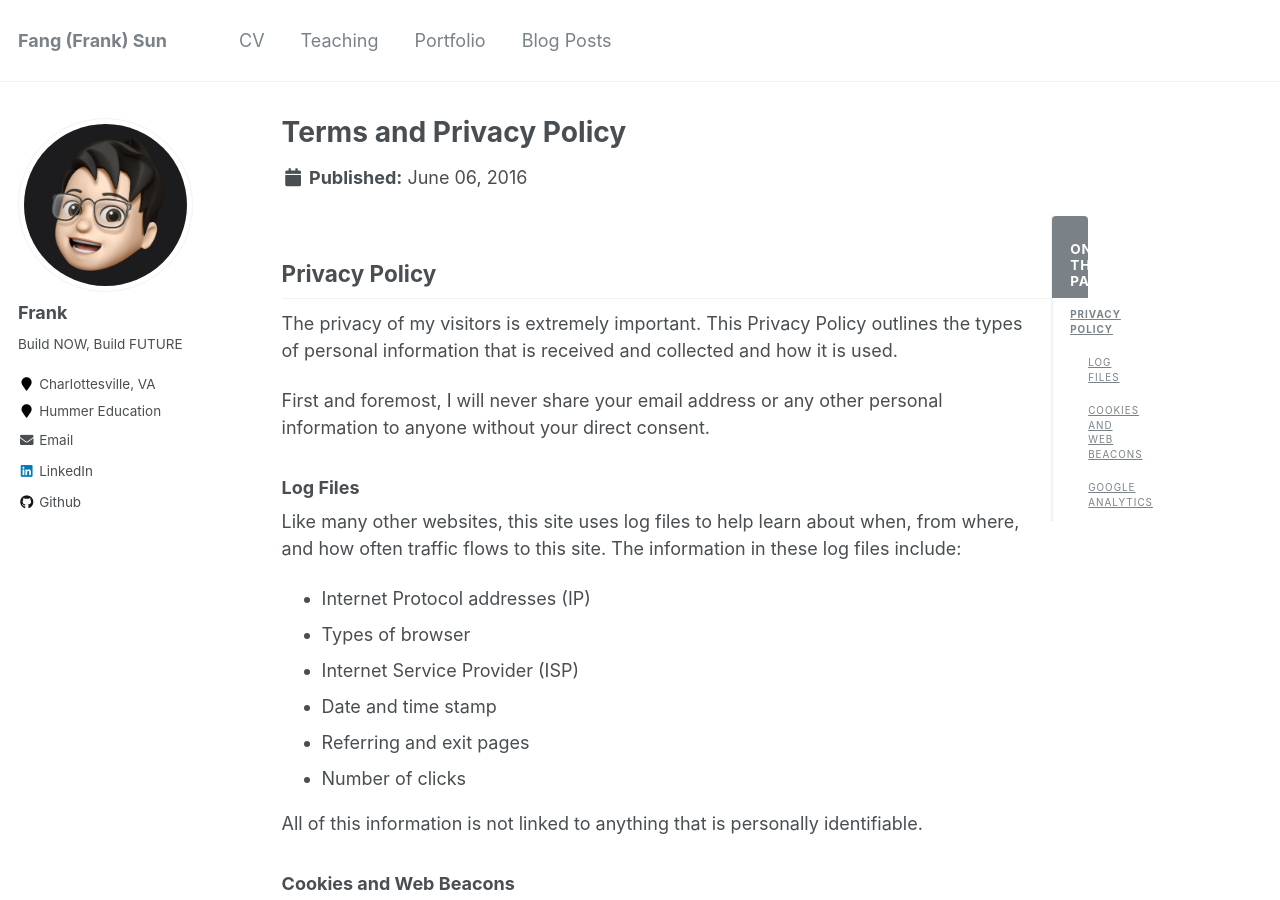
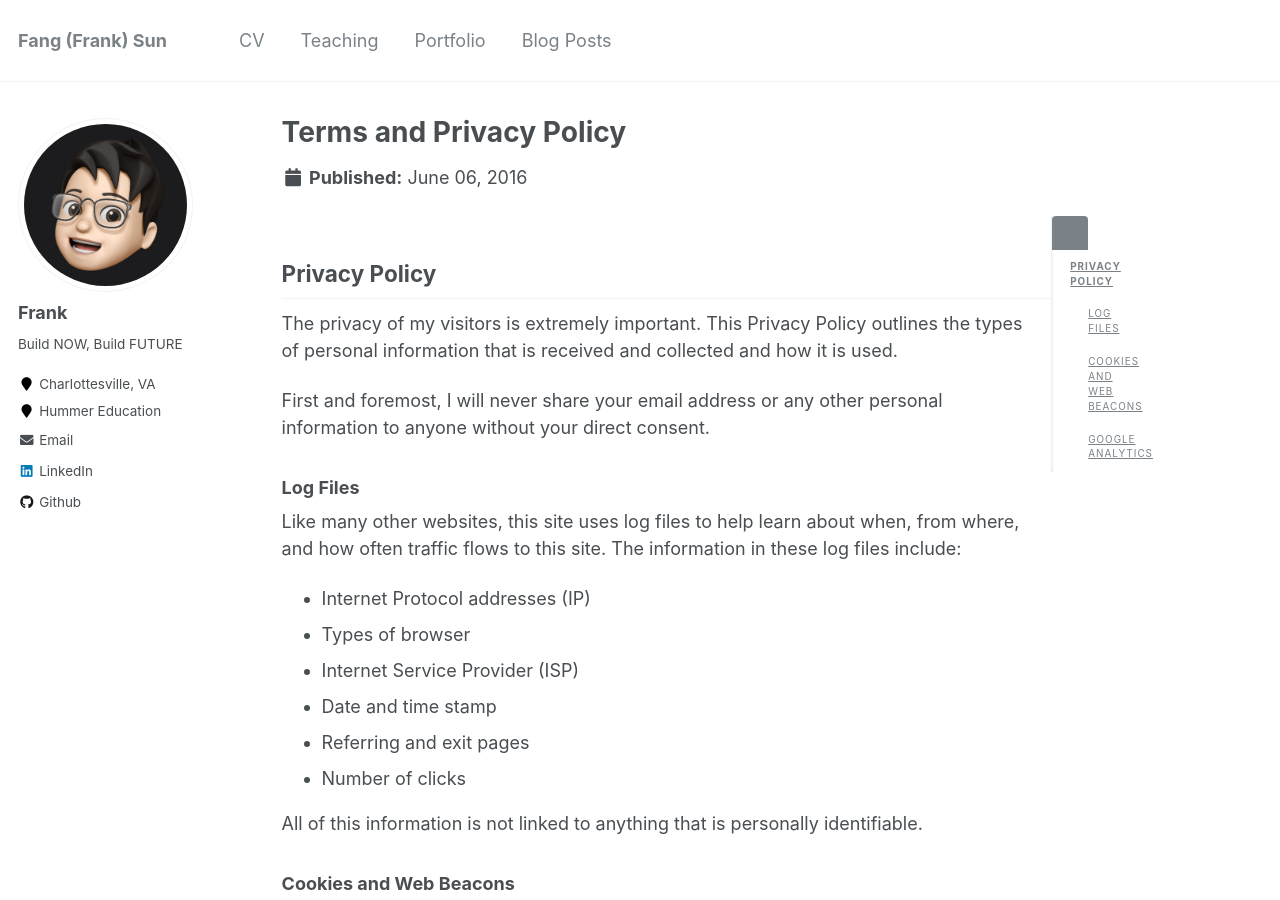
Before and after one commit to FangFrankSun/AcademicPage, a Jekyll site: the page built from _pages/terms.md, in a window 1280 px wide and 900 px high. Built offline with Jekyll 4.4.1, drawn with Linux system fonts in a browser that asks for light colours.

Commit message:
Update ui-text.yml

```diff
--- a/_data/ui-text.yml
+++ b/_data/ui-text.yml
@@ -8,7 +8,7 @@ en: &DEFAULT_EN
   pagination_next            : "Next"
   breadcrumb_home_label      : "Home"
   breadcrumb_separator       : "/"
-  toc_label                  : "On This Page"
+  toc_label                  :
   ext_link_label             : "Direct Link"
   less_than                  : "less than"
   minute_read                : "minute read"
```
